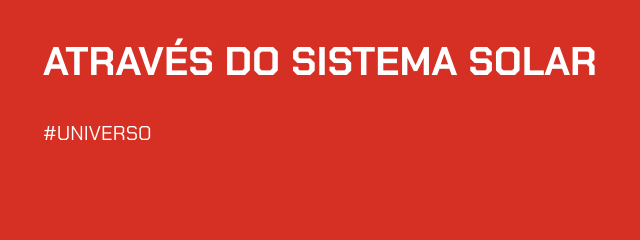
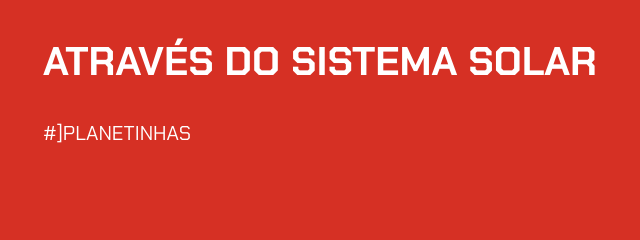
Before and after one commit to GodoyGodoy/godoyflix, a plain HTML site: page index.html in a window 1280 px wide. Shown: the part 162-402 px from the top of the page, 8-648 px from the left. Drawn offline with Linux system fonts and the light colour scheme.

Commit message:
Update index.html

```diff
--- a/index.html
+++ b/index.html
@@ -16,7 +16,7 @@
     <section class="chamada">
         <div class="chamada-texto">
             <h1>ATRAVÉS DO SISTEMA SOLAR</h1>
-            <p>#UNIVERSO</p>
+            <p>#]PLANETINHAS</p>
         </div>
 
         <div>
```
